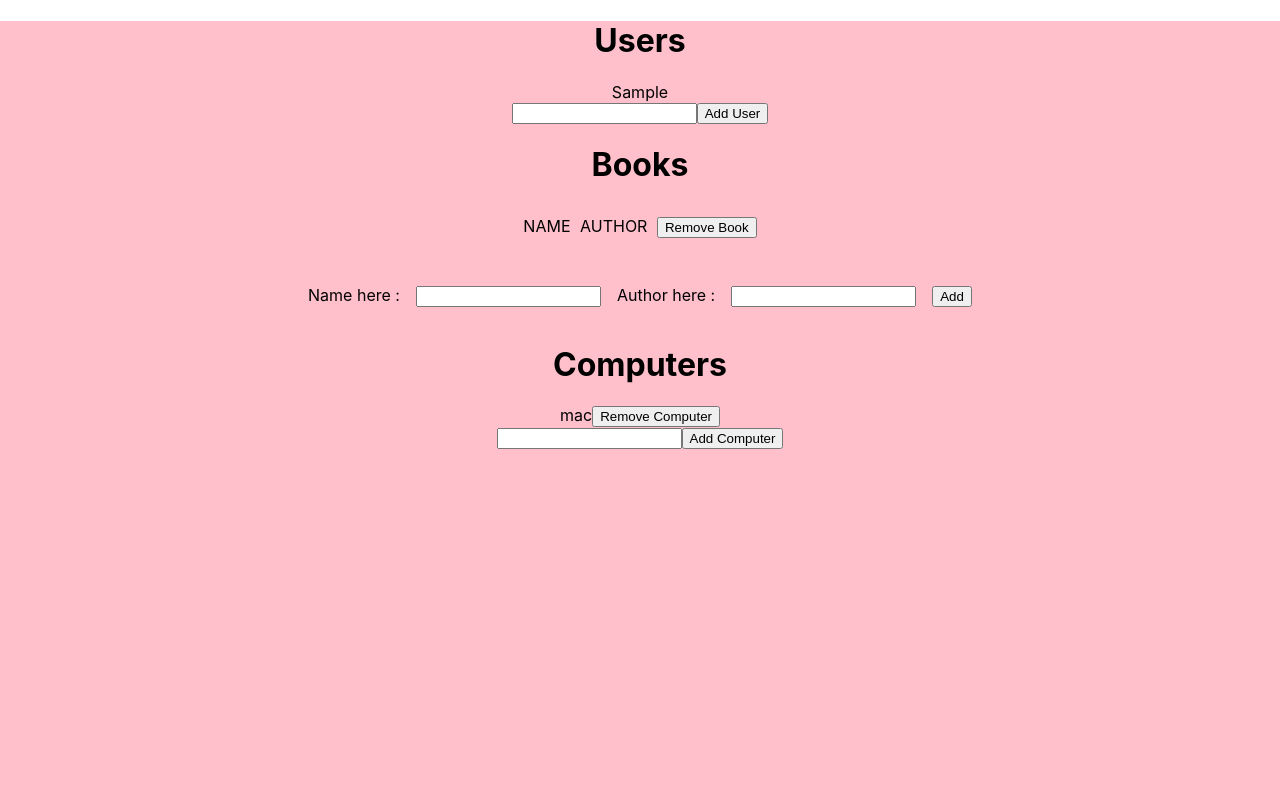
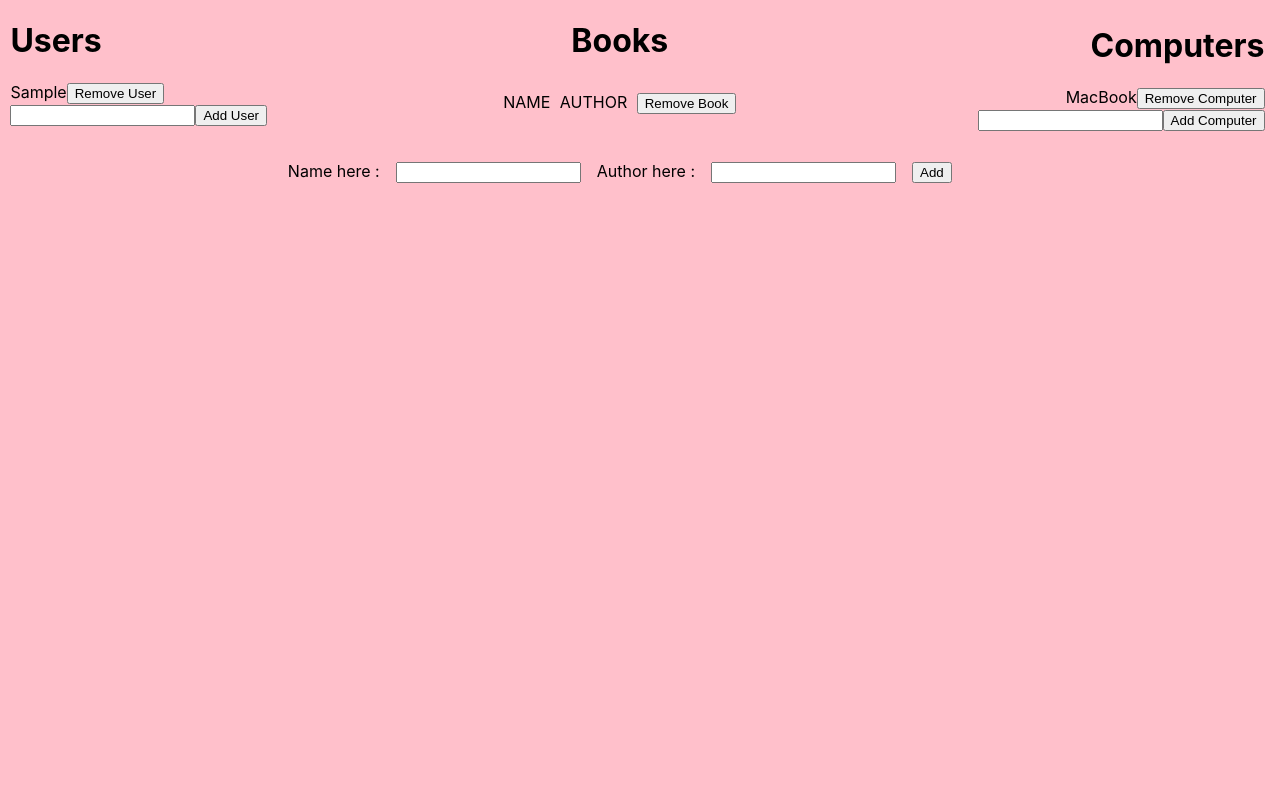
Before and after one commit to Selfmade20/react-projects, a React (Create React App) app in the folder thunk-example/: page / in a window 1280 px wide. Both pictures are taken after typing "Sample" into the empty fields and a click on the button "Add User". Shown: the top 800 px of the page. Built offline with nearby package versions, Linux system fonts and the light colour scheme; no server answers.

Commit message:
modified

```diff
--- a/thunk-example/src/App.css
+++ b/thunk-example/src/App.css
@@ -1,37 +1,20 @@
 .App {
   text-align: center;
   background-color: pink;
-  height: 1000px
-
-
+  height: 1000px;
+  display: flex;
+justify-content: space-around;
 }
 
-.App-logo {
-  animation: App-logo-spin infinite 20s linear;
-  height: 40vmin;
-  pointer-events: none;
+.users {
+  text-align: left;
 }
 
-.App-header {
-  background-color: #282c34;
-  min-height: 100vh;
-  display: flex;
-  flex-direction: column;
-  align-items: center;
-  justify-content: center;
-  font-size: calc(10px + 2vmin);
-  color: white;
+.books{
+  text-align: center;
 }
 
-.App-link {
-  color: #61dafb;
+.computers {
+  text-align: right;
+  margin: 5px;
 }
-
-@keyframes App-logo-spin {
-  from {
-    transform: rotate(0deg);
-  }
-  to {
-    transform: rotate(360deg);
-  }
-}
--- a/thunk-example/src/App.js
+++ b/thunk-example/src/App.js
@@ -1,5 +1,4 @@
 import React from 'react';
-
 import './App.css';
 import Users from './containers/Users'
 import Books from './containers/Books'
@@ -9,9 +8,10 @@ import Computers from './containers/Computers';
 function App() {
   return (
     <div className="App">
-      <Users />
-      <Books />
-      <Computers/>
+
+      <div className="users"><Users /></div>
+      <div className="books"><Books /></div>
+      <div className="computers"><Computers/></div>
     </div>
   );
 }
--- a/thunk-example/src/containers/Books/index.js
+++ b/thunk-example/src/containers/Books/index.js
@@ -11,8 +11,8 @@ class Books extends Component {
   addBook(books) {
   const {book} = this.props;
 
-  for(var i in book){
-    if(book[i].name == book){
+  for(var i in books){
+    if(book[i].name == books){
       console.log("found match")
     return
     }
--- a/thunk-example/src/containers/Computers/index.js
+++ b/thunk-example/src/containers/Computers/index.js
@@ -43,8 +43,8 @@ class Computer extends Component {
 
     return <div>
       <h1>Computers</h1>
-      {computers.map(u => <div>{u.name}
-        <button  onClick={() => this.props.removeComputer(u.name)} style={{letterSpacing: '5 rem'}}>Remove Computer</button>
+      {computers.map(c => <div>{c.name}
+        <button  onClick={() => this.props.removeComputer(c.name)} style={{letterSpacing: '5 rem'}}> Remove Computer</button>
       </div>)}
       <input type="text" onChange={this.setValue} value={this.state.newComputer} />
       <button onClick={() => this.addComputer(this.state.newComputer)}>Add Computer</button>
--- a/thunk-example/src/containers/Users/index.js
+++ b/thunk-example/src/containers/Users/index.js
@@ -1,6 +1,7 @@
 import React, { Component } from 'react';
 import { connect } from 'react-redux'
-import { getAllUsers, addUser } from '../../redux/users/thunks'
+import { getAllUsers } from '../../redux/users/thunks'
+import { addUser, removeUser } from '../../redux/actions'
 
 class Users extends Component {
   constructor(props) {
@@ -18,14 +19,20 @@ class Users extends Component {
 
   addUser = () => {
     this.props.addUser({ first_name: this.state.newUser })
-    this.setState({ newUser: ''})
+    this.setState({ newUser: '' })
+
   }
+
+
 
   render() {
     const { users } = this.props
     return <div>
       <h1>Users</h1>
-      { users.map(u => <div>{ u["first_name"] }</div>) }
+      {users.map(u => <div>{u["first_name"]}
+        <button onClick={() => this.props.removeUser(u["first_name"])}
+         style={{ letterSpacing: '5 rem' }}> Remove User</button>
+      </div>)}
       <input type="text" onChange={this.setValue} value={this.state.newUser} />
       <button onClick={this.addUser}>Add User</button>
     </div>
@@ -43,6 +50,9 @@ const mapDispatchToProps = dispatch => ({
   addUser: (user) => {
     dispatch(addUser(user))
   },
+  removeUser: (user) => {
+    dispatch(removeUser(user))
+  }
 })
 
 export default connect(mapStateToProps, mapDispatchToProps)(Users)
--- a/thunk-example/src/redux/actions/index.js
+++ b/thunk-example/src/redux/actions/index.js
@@ -12,10 +12,10 @@ export const REMOVE_USER = 'REMOVE_USER'
  * action creators
  */
 
-export function addBook(name,author) {
+export function addBook(name) {
   return {
     type: "ADD_BOOK",
-    payload: { name, author }
+    payload: { name }
   }
 }
 export function removeBook(name) {
@@ -33,7 +33,7 @@ export function removeComputer(name){
 
 export function addComputer(name) {
   return {
-    type: ADD_COMPUTER,
+    type: "ADD_COMPUTER",
     payload: { name }
    }
 }
@@ -45,3 +45,10 @@ export function addUser(name) {
     payload: name
    }
 }
+
+export function removeUser(name) {
+  return {
+    type: "REMOVE_USER",
+    payload: name
+  }
+}
--- /dev/null
+++ b/thunk-example/src/redux/books/thunks.js
@@ -0,0 +1,16 @@
+
+  export const addBook = (book) => {
+    console.log('abcde', book)
+    return {
+      type: "ADD_BOOK",
+      payload: book
+    }
+  }
+
+  export const removeBook = (book) => {
+    console.log('ace', book)
+    return {
+      type: "REMOVE_BOOK",
+      payload: book
+    }
+  }shjh
--- a/thunk-example/src/redux/computers/reducer.js
+++ b/thunk-example/src/redux/computers/reducer.js
@@ -1,6 +1,6 @@
 const inititalState = {
   computers: [{
-    name: "mac"
+    name: "MacBook"
   }]
 }
 
--- a/thunk-example/src/redux/users/reducer.js
+++ b/thunk-example/src/redux/users/reducer.js
@@ -15,7 +15,7 @@ export default function counter(state = inititalState, action) {
       return newState;
     }
     case "REMOVE_USER": {
-      return { inititalState: [...state.all.filter(action => Users.name !== action.payload.name) ]}
+      return { all: [...state.all.filter(user => user['first_name'] !== action.payload) ]}
     }
     default:
       return state
--- a/thunk-example/src/redux/users/thunks.js
+++ b/thunk-example/src/redux/users/thunks.js
@@ -15,7 +15,7 @@ export const addUser = (user) => {
   }
 }
 
-export const User = (user) => {
+export const removeUser = (user) => {
   console.log('ace', user)
   return {
     type: "REMOVE_USER",
```
